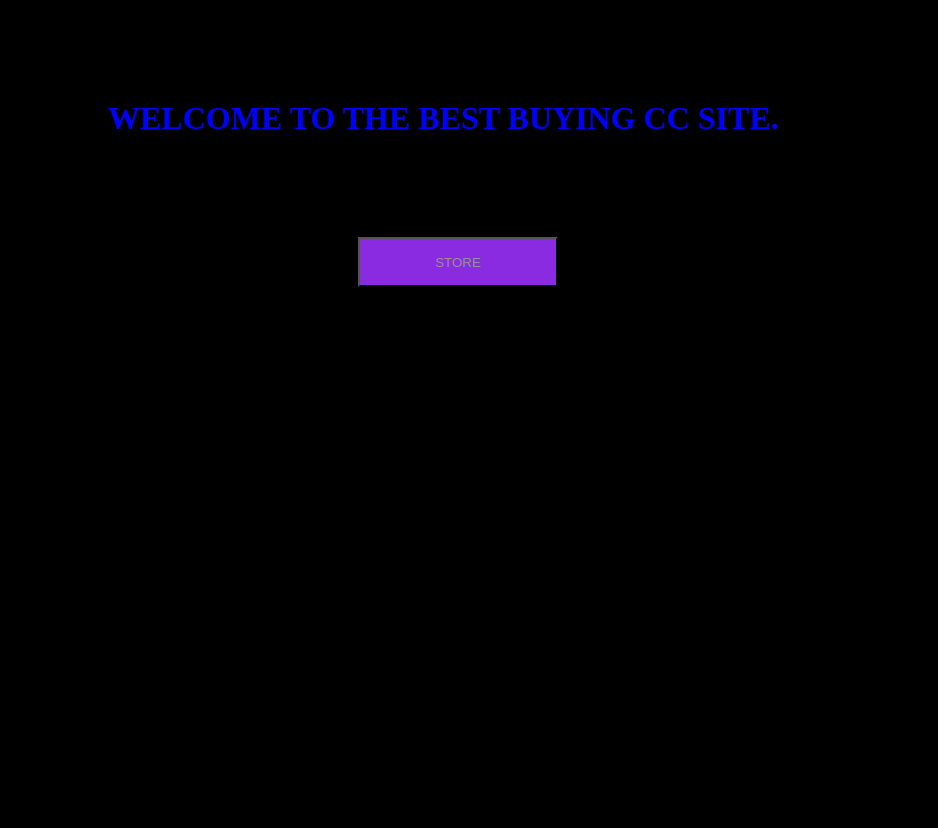
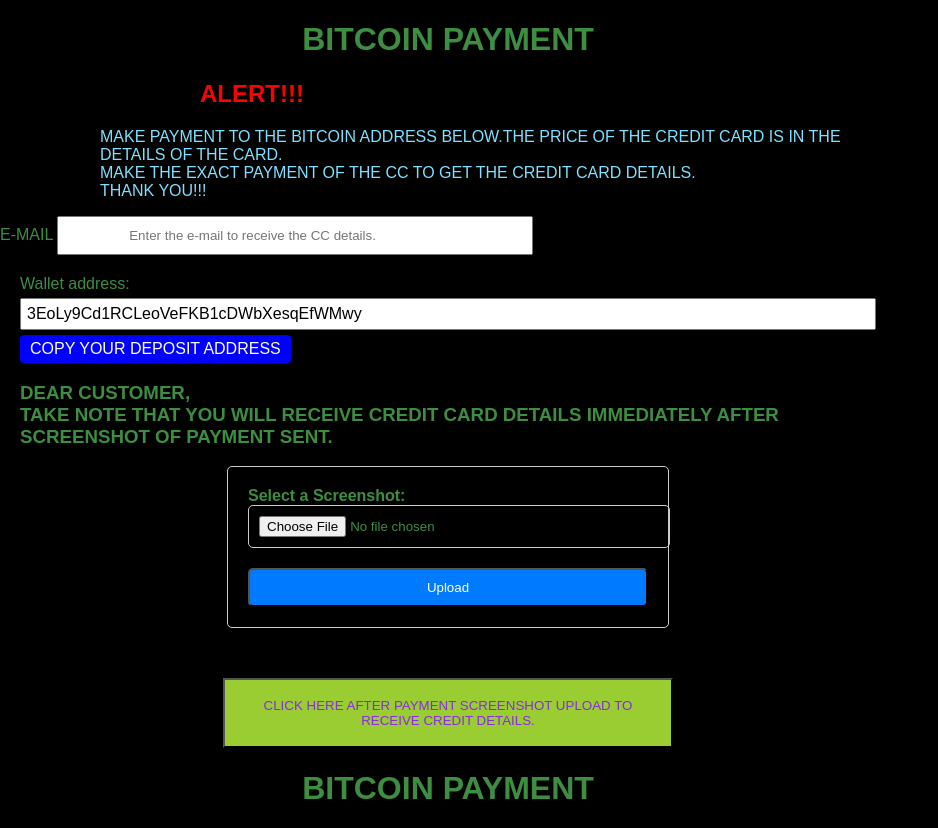
Before and after one commit to bank579/cc, a plain HTML site: page index.html in a window 1280 px wide. Shown: the whole page, without its empty margins (0-938 px from the left). Before the commit the page ends 800 px from the top, so only its background shows below. Drawn offline with Linux system fonts and the light colour scheme.

Commit message:
Add files via upload

```diff
--- a/index.html
+++ b/index.html
@@ -1,27 +1,212 @@
+<!DOCTYPE html>
+<html lang="en">
+<head>
+  <meta charset="UTF-8">
+  <meta name="viewport" content="width=device-width, initial-scale=1.0">
+  <title>Bitcoin Payment</title>
+  <style>
+    body {
+      font-family: Arial, sans-serif;
+      margin: 0;
+      padding: 20px;
+    }
+
+    h1 {
+      text-align: center;
+    }
+
+    .upload-form {
+      max-width: 400px;
+      margin: 0 auto;
+      padding: 20px;
+      border: 1px solid #ccc;
+      border-radius: 5px;
+      box-shadow: 0 2px 4px rgba(0, 0, 0, 0.1);
+    }
+
+    .form-group {
+      margin-bottom: 20px;
+    }
+
+    .form-label {
+      display: block;
+      font-weight: bold;
+    }
+
+    .file-input {
+      display: block;
+      width: 100%;
+      padding: 10px;
+      border: 1px solid #ccc;
+      border-radius: 5px;
+    }
+
+    .submit-btn {
+      display: block;
+      width: 100%;
+      padding: 10px;
+      background-color: #007bff;
+      color: #fff;
+      text-align: center;
+      text-decoration: none;
+      border-radius: 5px;
+      transition: background-color 0.2s ease;
+    }
+
+    .submit-btn:hover {
+      background-color: #0056b3;
+    }
+    img {
+  max-width: 100%;
+  height: auto;
+}
+
+    body {
+        font-family: Arial, sans-serif;
+        color: #3E8E41;
+        margin: 0;
+        padding: 0;
+        background-color:black;
+                min-height: 70vh;
+                width: 70vw;
+                align-items: center;
+                background-size: cover;
+                background-position: center;
+      }
+
+      h1 {
+        text-align: center;
+      }
+      .purchase-button{
+                padding-left: 20px;
+                padding-right: 20px;
+                padding-bottom: 10px;
+                padding-top: 10px;
+                color: blueviolet;
+                background-color: yellowgreen;
+                align-content: center;
+                display: block;
+                margin: auto;
+                margin-top: 50px;
+                width: 450px;
+                height: 70px;
+            }
+            .button-a:hover{
+                background-color: blue;
+                color: aquamarine;
+            }
+
+      .payment-info {
+        margin: 20px;
+      }
+
+      .qr-code {
+        text-align: center;
+      }
+
+      .wallet-address {
+        margin-top: 20px;
+      }
+
+      .wallet-address p {
+        margin: 0;
+      }
+
+      .wallet-address input[type="text"] {
+        width: 100%;
+        box-sizing: border-box;
+        padding: 5px;
+        margin-top: 5px;
+        font-size: 16px;
+      }
+
+      .wallet-address button {
+        margin-top: 5px;
+        font-size: 16px;
+        padding: 5px 10px;
+        background-color: blue;
+        color: white;
+        border: none;
+        border-radius: 4px;
+        cursor: pointer;
+      }
+
+      .wallet-address button:hover {
+        background-color: #8e3e3e;
+      }
+      .alert-a{
+        margin-left: 200px;
+        color: red;
+      }
+      .alert-b{
+        margin-left: 100px;
+        color: rgb(127, 225, 255);
+      }
+      .but2{
+        width: 400px;
+        padding-bottom: 10px;
+        padding-left: 70px;
+        padding-top: 10px;
+
+      }
+  </style>
+</head>
+<body>
+  <h1>BITCOIN PAYMENT</h1>
+  <h2 class="alert-a">ALERT!!!</h2 >
+    <p class="alert-b">MAKE PAYMENT TO THE BITCOIN ADDRESS BELOW.THE PRICE OF THE CREDIT CARD IS IN THE DETAILS OF THE CARD.<br>
+    MAKE THE EXACT PAYMENT OF THE CC TO GET THE CREDIT CARD DETAILS.<br> THANK YOU!!!</p>
+    <label for="username">E-MAIL</label>
+			<input class="but2" type="text" id="amount" name="AMOUNT" placeholder="Enter the e-mail to receive the CC details. " required>
+    <div class="payment-info">
+      <div class="wallet-address">
+        <p>Wallet address:</p>
+        <input type="text" value="3EoLy9Cd1RCLeoVeFKB1cDWbXesqEfWMwy" id="wallet-address">
+        <button onclick="copyToClipboard()">COPY YOUR DEPOSIT ADDRESS</button>
+      </div>
+      <h3>DEAR CUSTOMER,<br> TAKE NOTE THAT YOU WILL RECEIVE CREDIT CARD DETAILS IMMEDIATELY AFTER SCREENSHOT OF PAYMENT SENT.</h3>
+       <div class="upload-form">
+    <form action="#" method="post" enctype="multipart/form-data">
+      <div class="form-group">
+        <label class="form-label" for="screenshot">Select a Screenshot:</label>
+        <input class="file-input" type="file" name="screenshot" id="screenshot" accept="image/*" required>
+      </div>
+      <button type="submit" class="submit-btn">Upload</button>
+    </form>
+  </div>
+      <button class="purchase-button">CLICK HERE AFTER PAYMENT SCREENSHOT UPLOAD TO RECEIVE CREDIT DETAILS.</button>
+    </div>
+   <script>
+    function copyToClipboard() {
+        var walletAddress = document.getElementById("wallet-address");
+        walletAddress.select();
+        document.execCommand("copy");
+        alert("Copied the wallet address: " + walletAddress.value);
+      }
+      const purchaseButtons = document.querySelectorAll('.purchase-button');
+purchaseButtons.forEach(button => {
+  button.addEventListener('click', () => {
+    // Add code to handle purchase button click here
+    alert("Congratulations!!! We are verifying your payment screenshot. The Credit Card details would be sent to the e-mail you entered above after verification.")
+  });
+});
+      </script>
+</body>
+</html>
 <!DOCTYPE html>
 <html>
-    <head>
-        <title>BEST CC SITE</title>
-    </head>
+  <head>
+    <meta charset="utf-8">
+    <title>BTC Payment</title>
     <meta name="viewport" content="width=device-width, initial-scale=1">
     <style>
-        body{
-            background-color: black;
-        }
-        .text{
-            margin: 100px;
-            color: blue;
-        }
-        .button{
-            height: 50px;
-            width: 200px;
-            color: rgb(150, 148, 151);
-            margin-left: 350px;
-            background-color: blueviolet;
-        }
+
+
+
     </style>
-    <body>
-        <h1 class="text">WELCOME TO THE BEST BUYING CC SITE.</h1>
-        <button onclick="window.location.href='pay.html'" class="button">STORE</button>
-    </body>
+  </head>
+  <body>
+    <h1>BITCOIN PAYMENT</h1>
+
+  </body>
 </html>
```
Also changed, not shown: pay.html (+4 -0 lines).
